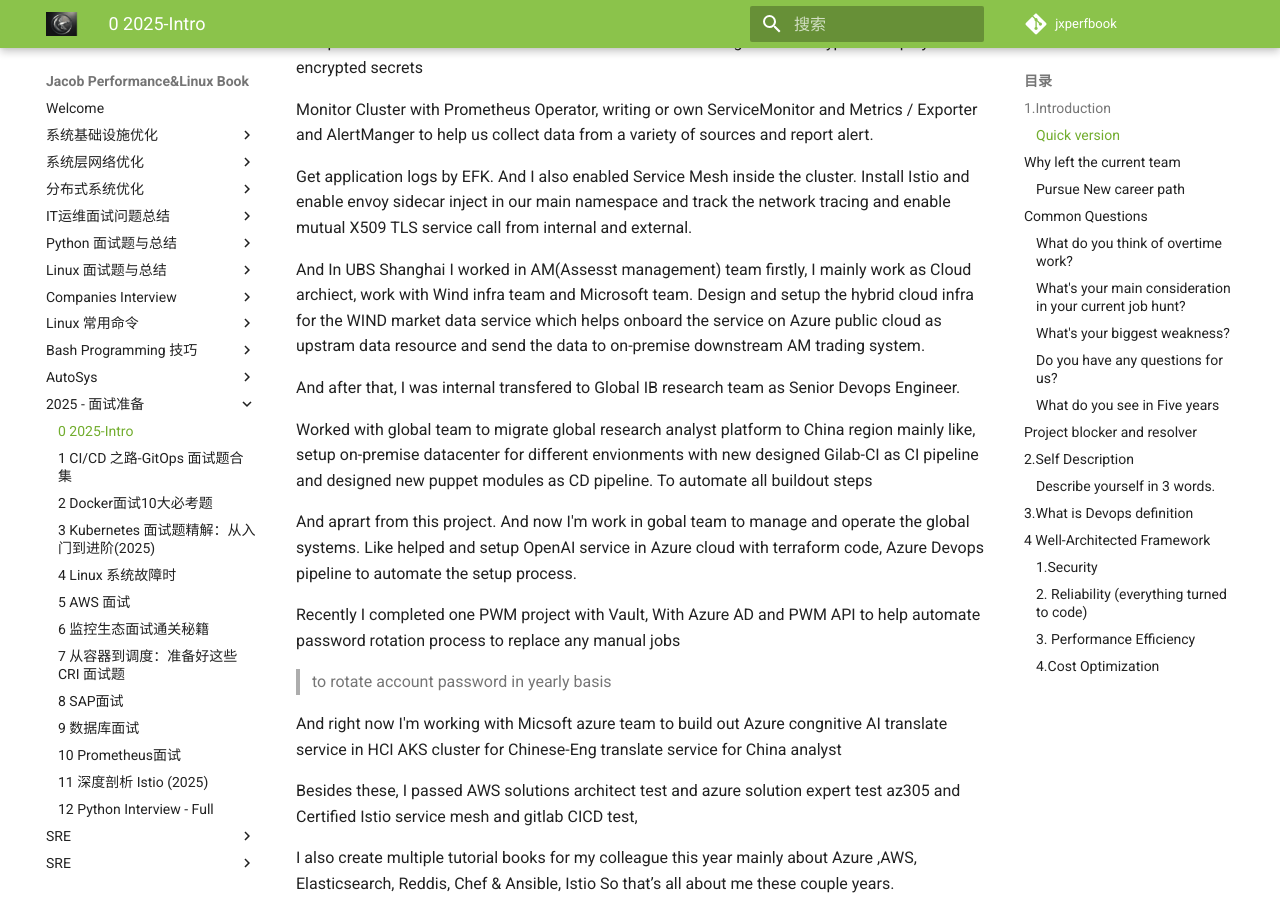
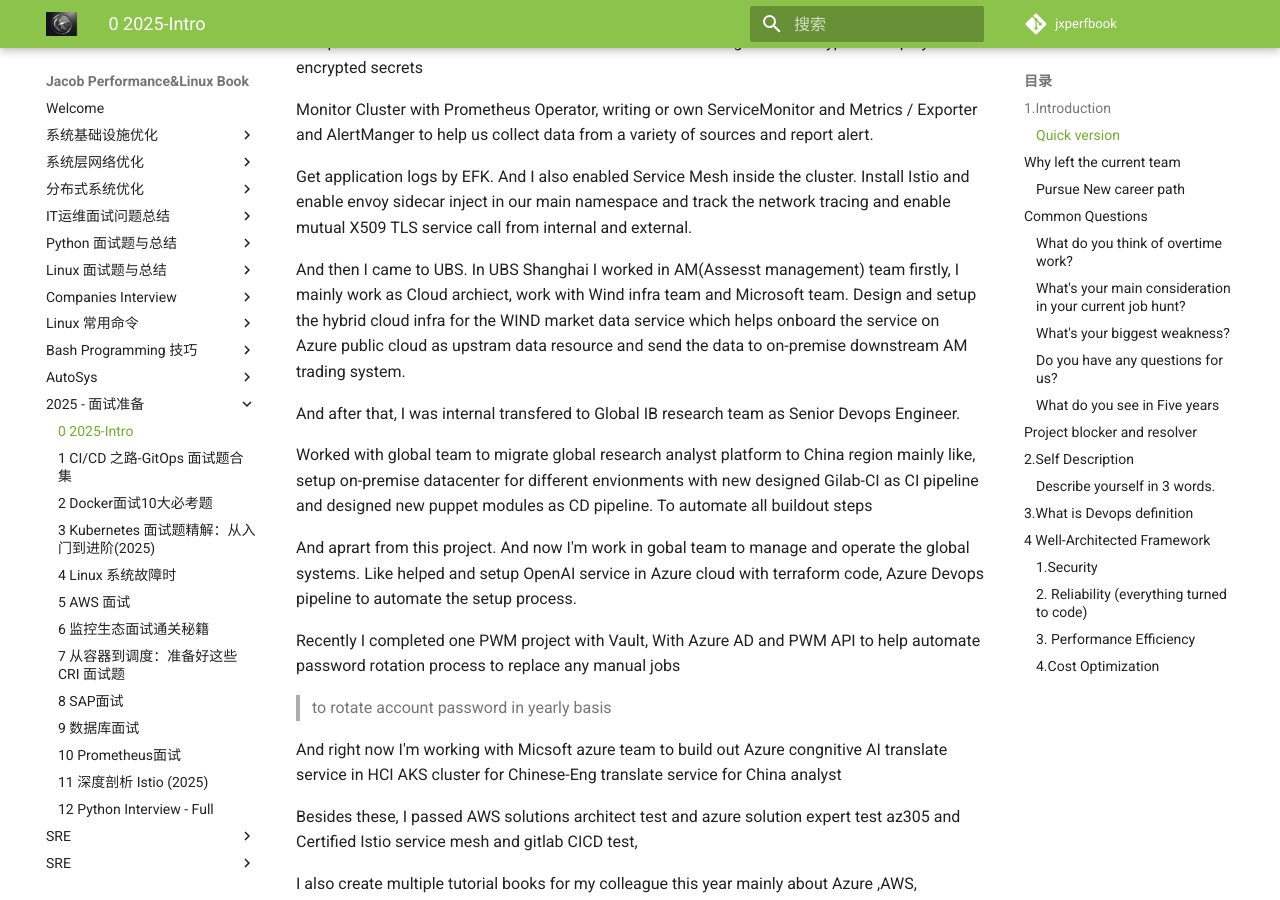
Before and after one commit to Chao-Xi/jxperfbook, an MkDocs documentation site: the page built from docs/2025/0intro.md, in a window 1280 px wide and 900 px high, scrolled down 2845 px. Built offline with MkDocs 1.6.1 and Material for MkDocs 9.7.7, drawn with Linux system fonts in a browser that asks for light colours; comment, search, counter and statistics services are not loaded.

Commit message:
add 1k8s dev

```diff
--- a/docs/2025/0intro.md
+++ b/docs/2025/0intro.md
@@ -65,7 +65,7 @@
 
 Get application logs by EFK. And I also enabled Service Mesh inside the cluster. Install Istio and enable envoy sidecar inject in our main namespace and track the network tracing and enable mutual X509 TLS service call from internal and external.
 
-And In UBS Shanghai I worked in AM(Assesst management) team firstly, I mainly work as Cloud archiect, work with Wind infra team and Microsoft team. Design and setup the hybrid cloud infra for the WIND market data service which helps onboard the service on Azure public cloud as upstram data resource and send the data to on-premise downstream AM trading system.
+And then I came to UBS. In UBS Shanghai I worked in AM(Assesst management) team firstly, I mainly work as Cloud archiect, work with Wind infra team and Microsoft team. Design and setup the hybrid cloud infra for the WIND market data service which helps onboard the service on Azure public cloud as upstram data resource and send the data to on-premise downstream AM trading system.
 
 And after that, I was internal transfered to Global IB research team as Senior Devops Engineer.
 
```
